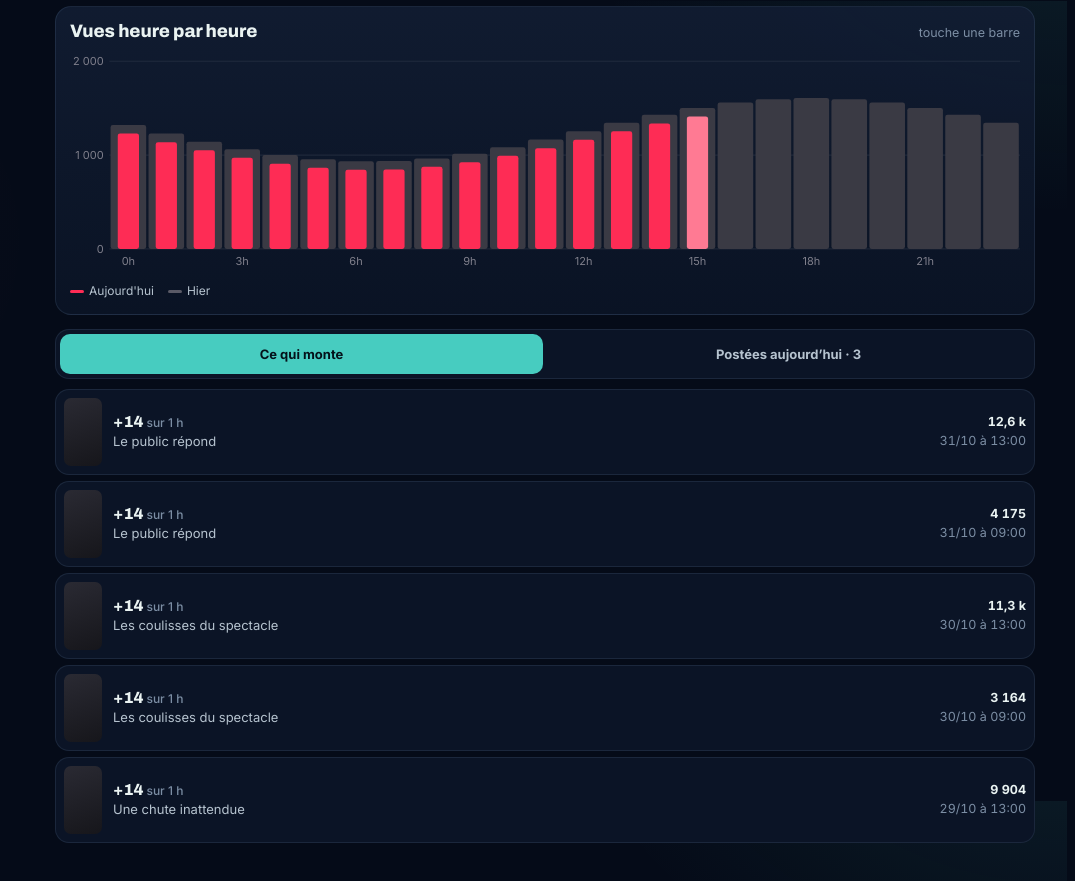
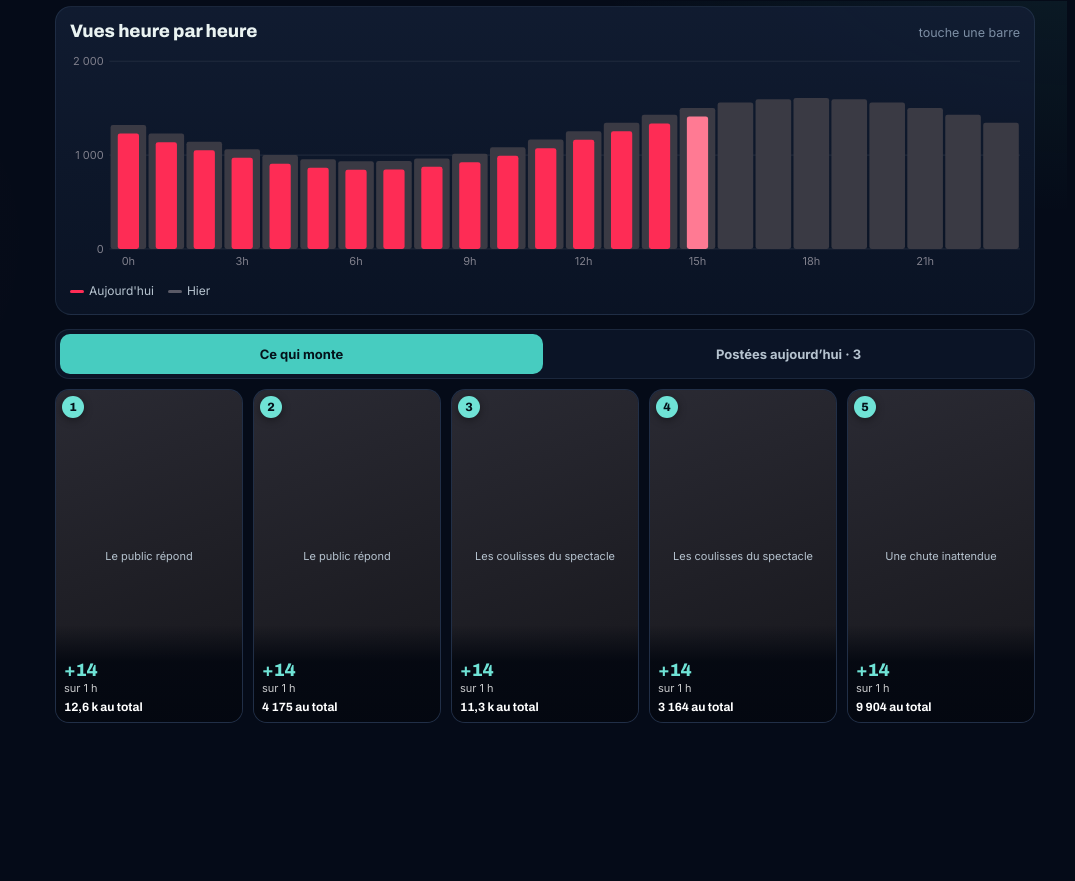
Before and after one commit to Jawedcyclom/cyclom-studio, a plain HTML site: page apercu/index.html in a window 1280 px wide. Shown: the part 1607-2488 px from the top of the page, without its empty margins (205-1280 px from the left). After the commit the page ends 2378 px from the top, so only its background shows below. Drawn offline with Linux system fonts and the light colour scheme.

Commit message:
Ce qui monte : rangée de vignettes façon TikTok (rang, gain, total) au lieu de la liste en 2 colonnes qui chevauchait
Co-Authored-By: Claude Opus 5.5 <noreply@anthropic.com>

```diff
--- a/apercu/index.html
+++ b/apercu/index.html
@@ -953,6 +953,19 @@ button,a,[role="button"],.sec.pliable{-webkit-touch-callout:none}
   .sec.pliable:not(.ouvert)>.sec-h h2{font-size:14px;letter-spacing:-.01em}
   .sumbar:has(>.seg){font-size:12px}
 }
+/* ===== CE QUI MONTE en vignettes (Jawed 24/11 : « les vidéos sont par-dessus, c'est bizarre ») ===== */
+.monte-rail{display:grid;grid-auto-flow:column;grid-auto-columns:calc((100% - 20px) / 3.25);gap:10px;overflow-x:auto;overflow-y:hidden;scroll-snap-type:x mandatory;scrollbar-width:none;margin:0 -16px;padding:2px 16px 4px;scroll-padding:0 16px}
+.monte-rail::-webkit-scrollbar{display:none}
+.mr{position:relative;display:block;aspect-ratio:9/16;border-radius:14px;overflow:hidden;background:var(--panel2);border:1px solid var(--edge);scroll-snap-align:start;padding:0;color:#fff;text-align:left;min-width:0}
+.mr>img,.mr>.ph{position:absolute;inset:0;width:100%;height:100%;object-fit:cover}
+.mr>.ph{display:flex;align-items:center;justify-content:center;padding:10px;font-size:11px;line-height:1.3;color:var(--fg2);text-align:center}
+.mr-rg{position:absolute;top:6px;left:6px;min-width:22px;height:22px;padding:0 6px;border-radius:11px;display:grid;place-items:center;font:800 12px var(--display);font-style:normal;color:#04121a;background:#6FE3D6;box-shadow:0 2px 8px rgba(0,0,0,.4)}
+.mr .ov{position:absolute;left:0;right:0;bottom:0;padding:36px 8px 8px;background:linear-gradient(rgba(3,7,16,0),rgba(3,7,16,.9) 38%,rgba(3,7,16,.97));display:flex;flex-direction:column;align-items:flex-start;gap:0}
+.mr .ov b{font:800 18px/1.1 var(--display);color:#6FE3D6;letter-spacing:-.01em}
+.mr .ov small{font-size:11px;color:rgba(255,255,255,.78)}
+.mr-tot{font:700 12px var(--display);color:#fff;margin-top:3px;white-space:nowrap;overflow:hidden;text-overflow:ellipsis;max-width:100%}
+@media (max-width:380px){.mr-tot{font-size:11px}.mr .ov b{font-size:16px}}
+@media (min-width:960px){.monte-rail{grid-auto-flow:row;grid-template-columns:repeat(5,minmax(0,1fr));overflow:visible;margin:0;padding:0}}
 </style>
 
 <header class="top">
@@ -1299,7 +1312,8 @@ function vDirect(A, C) {
   const lst = rise.length ? rise : topJ, vue = (st.dvue === 'postees' && C.duJour.length) || !lst.length ? 'postees' : 'monte';
   h += nb ? `<section class="sec"><div class="segw seg2" role="tablist"><button type="button" role="tab" data-dvue="monte" aria-selected="${vue === 'monte'}" ${lst.length ? '' : 'disabled'}>${rise.length ? 'Ce qui monte' : 'Ce qui rapporte'}</button><button type="button" role="tab" data-dvue="postees" aria-selected="${vue === 'postees'}">Postées aujourd’hui · ${nb}</button></div>`
     : `<section class="sec garde"><div class="sec-h"><h2>${rise.length ? 'Ce qui monte' : 'Ce qui rapporte'}</h2><small>${rise.length ? 'vues gagnées sur la dernière heure' : "vues gagnées aujourd'hui"}</small></div>`; // une seule liste = un vrai titre, pas un faux bouton
-  if (vue === 'monte') h += `<div class="rows">${lst.map(v => `<button class="row" type="button" data-vid="${v.id}">${cover(v)}<div class="t"><b class="num">+${k(rise.length ? v.gh : v.gj)} <small class="muted" style="font:500 12px var(--body)">${rise.length ? 'sur 1 h' : "aujourd'hui"}</small></b><span>${esc(titreVid(v))}</span></div><div class="r num"><b>${k(v.v)}</b><br><span class="muted">${dateVid(v.t)}</span></div></button>`).join('')}</div>`;
+  // Jawed 24/11 : la liste en 2 colonnes donnait des miniatures « par-dessus » → rangée de vignettes façon TikTok (rang, gain, total)
+  if (vue === 'monte') h += `<div class="strip monte-rail">${lst.map((v, i) => `<button class="mr" type="button" data-vid="${v.id}" aria-label="${esc(titreVid(v))}">${cover(v)}<i class="mr-rg">${i + 1}</i><span class="ov"><b class="num">+${k(rise.length ? v.gh : v.gj)}</b><small>${rise.length ? 'sur 1 h' : "aujourd'hui"}</small><span class="mr-tot num">${k(v.v)} au total</span></span></button>`).join('')}</div>`;
   else h += dj.length ? `<div class="grid">${dj.slice(0, 12).map(v => vcard(v, C)).join('')}</div>${dj.length > 12 ? `<button class="more" type="button" data-go="videos" data-per="jour">Voir les ${dj.length} vidéos du jour</button>` : ''}` : `<div class="card muted">Rien posté aujourd’hui pour l’instant${A.videos[0] ? ` : ta dernière vidéo date d’il y a ${Math.floor((C.now / 1000 - A.videos[0].t) / 3600)} h` : ''}.</div>`;
   h += `</section>`;
   return h;
```
Also changed, not shown: index.html (+15 -1 lines).
